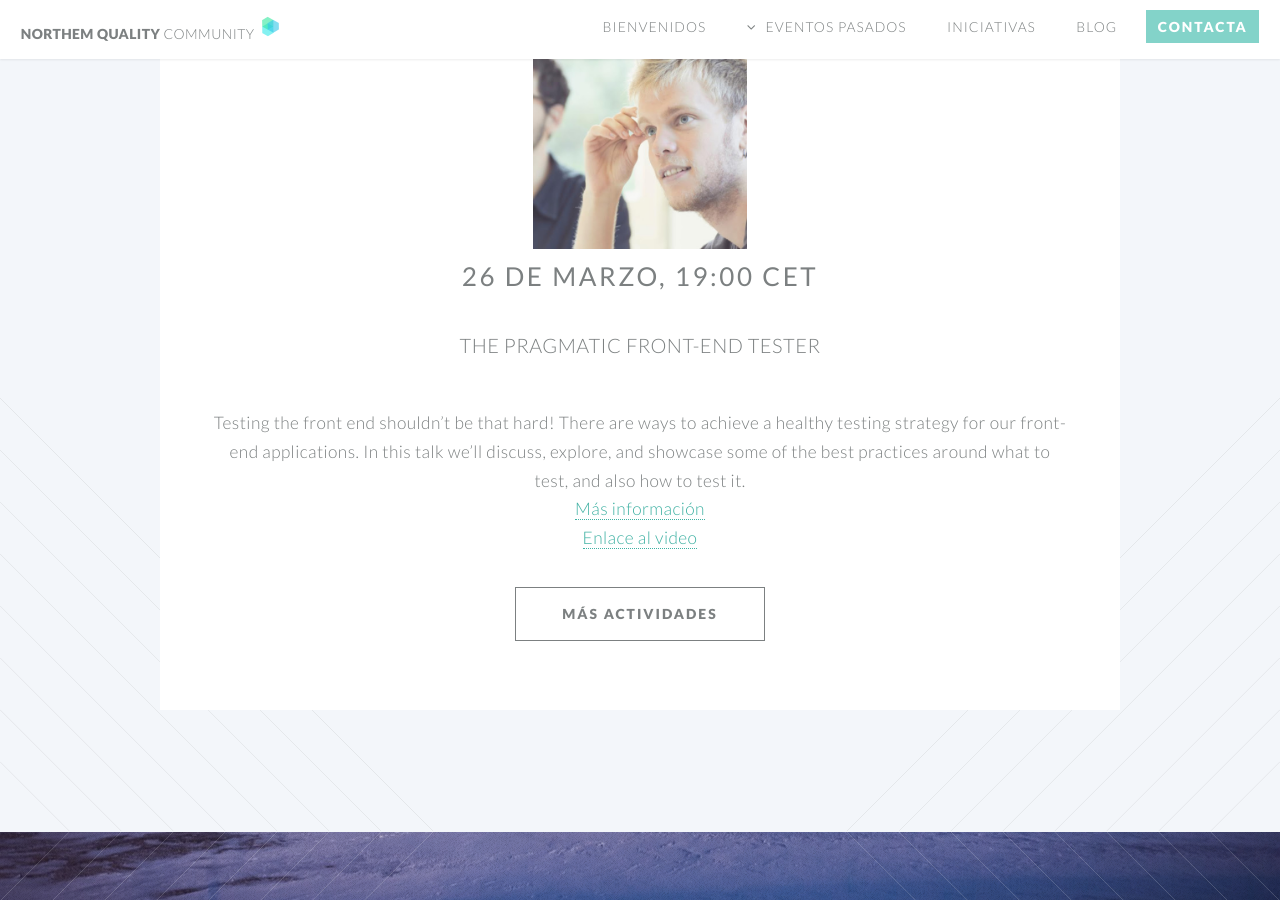
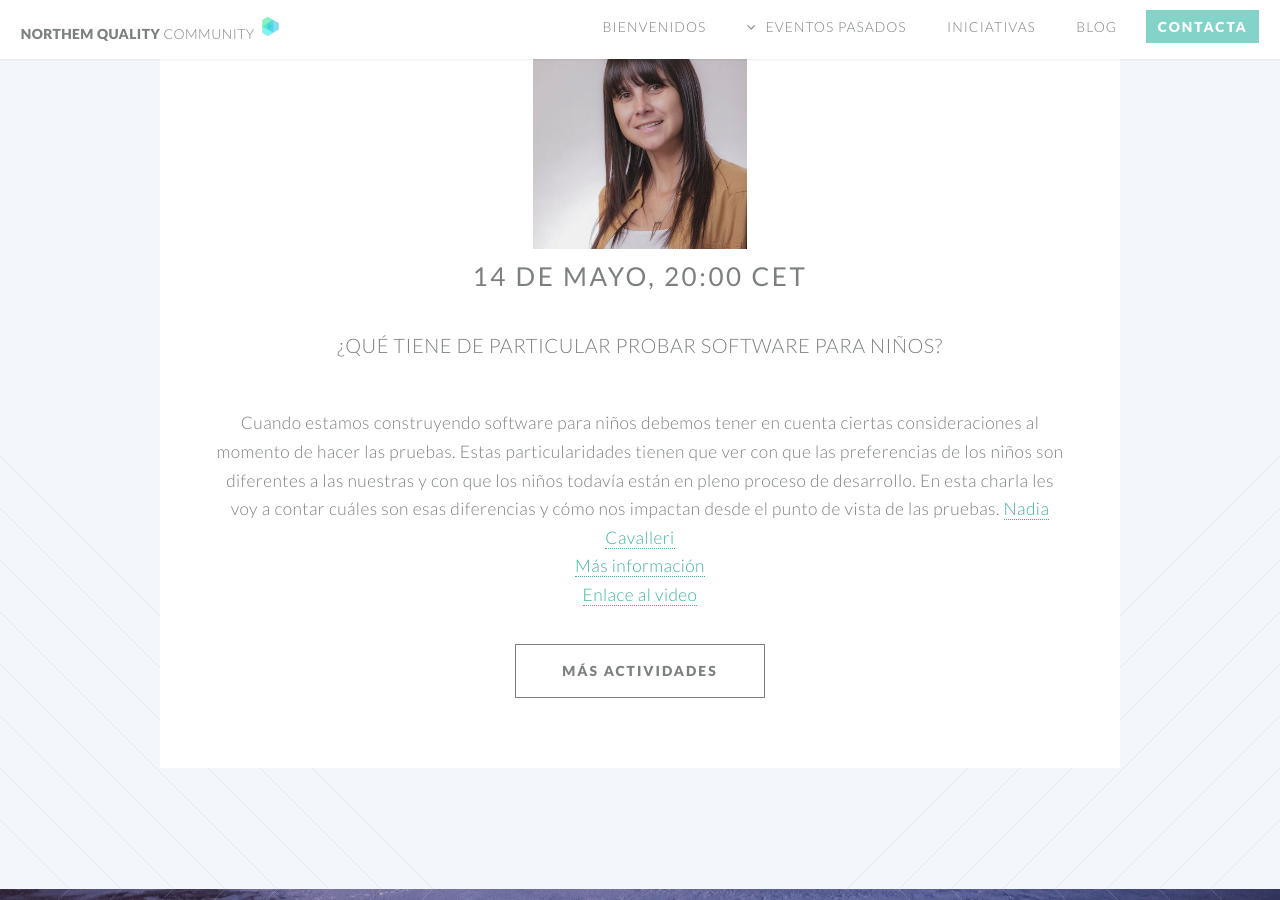
Before and after one commit to NorthemQuality/northemquality.github.io, a Jekyll site: the page built from index.html, in a window 1280 px wide and 900 px high, scrolled down 1134 px. Built offline with Jekyll 4.4.1, drawn with Linux system fonts in a browser that asks for light colours.

Commit message:
Charla de Nadia añadida. Movida charla de Adria

```diff
--- a/index.html
+++ b/index.html
@@ -26,18 +26,18 @@ layout: landing-page
 					<div class="row">
 						<div class="12u">
 							<section>
-								<img src="images/adrifontcuberta.jpg" alt="adrifontcuberta" height="214"/>
+								<img src="images/nadiacavalleri.jpg" alt="nadiacavalleri" height="214"/>
 								<header>
-									<h2><strong>26 de Marzo, 19:00 CET</strong></h2>
+									<h2><strong>14 de Mayo, 20:00 CET</strong></h2>
 								</header>
-								<p><h3>The Pragmatic Front-end Tester</h3>
+								<p><h3>¿Qué tiene de particular probar software para niños?</h3>
 								</br>
-								Testing the front end shouldn’t be that hard! There are ways to achieve a healthy testing strategy for our front-end applications.
-In this talk we’ll discuss, explore, and showcase some of the best practices around what to test, and also how to test it.
+								Cuando estamos construyendo software para niños debemos tener en cuenta ciertas consideraciones al momento de hacer las pruebas. Estas particularidades tienen que ver con que las preferencias de los niños son diferentes a las nuestras y con que los niños todavía están en pleno proceso de desarrollo.
+En esta charla les voy a contar cuáles son esas diferencias y cómo nos impactan desde el punto de vista de las pruebas. <a href="https://twitter.com/NadiaCavalleri">Nadia Cavalleri</a>
 								</br>
-								<a href="https://github.com/NorthemQuality/community-activities/issues/18" target="_blank">Más información</a>
+								<a href="https://github.com/NorthemQuality/community-activities/issues/22" target="_blank">Más información</a>
 								</br>
-								<a href="https://www.youtube.com/watch?v=CmnacDZwO9c" target="_blank">Enlace al video</a>
+								<a href="https://www.youtube.com/watch?v=n9PRS7pKT7U" target="_blank">Enlace al video</a>
 							</section>
 						</div>
 					</div>
```
Also changed, not shown: ep_segunda_temporada.html (+18 -2 lines), images/nadiacavalleri.jpg (added).
